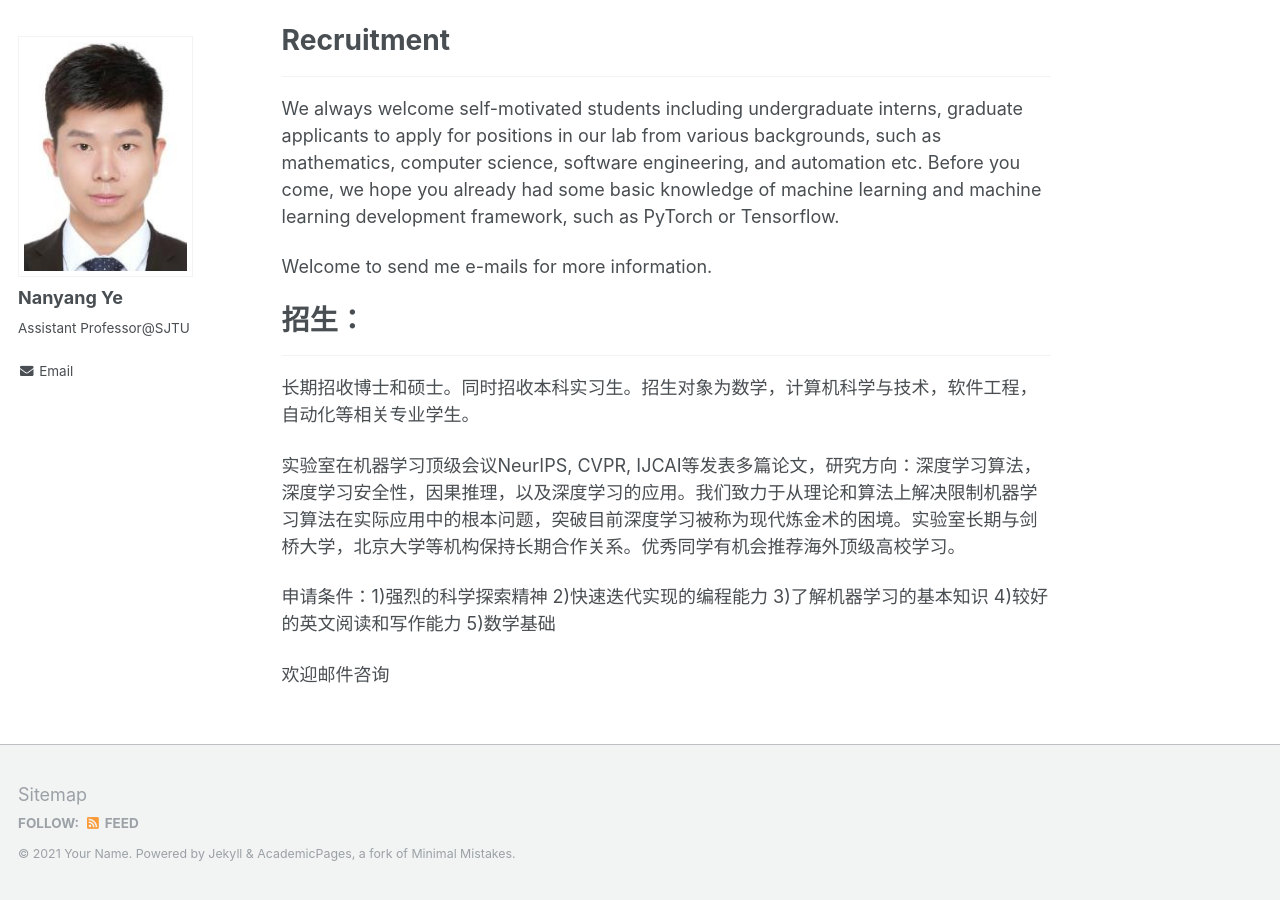
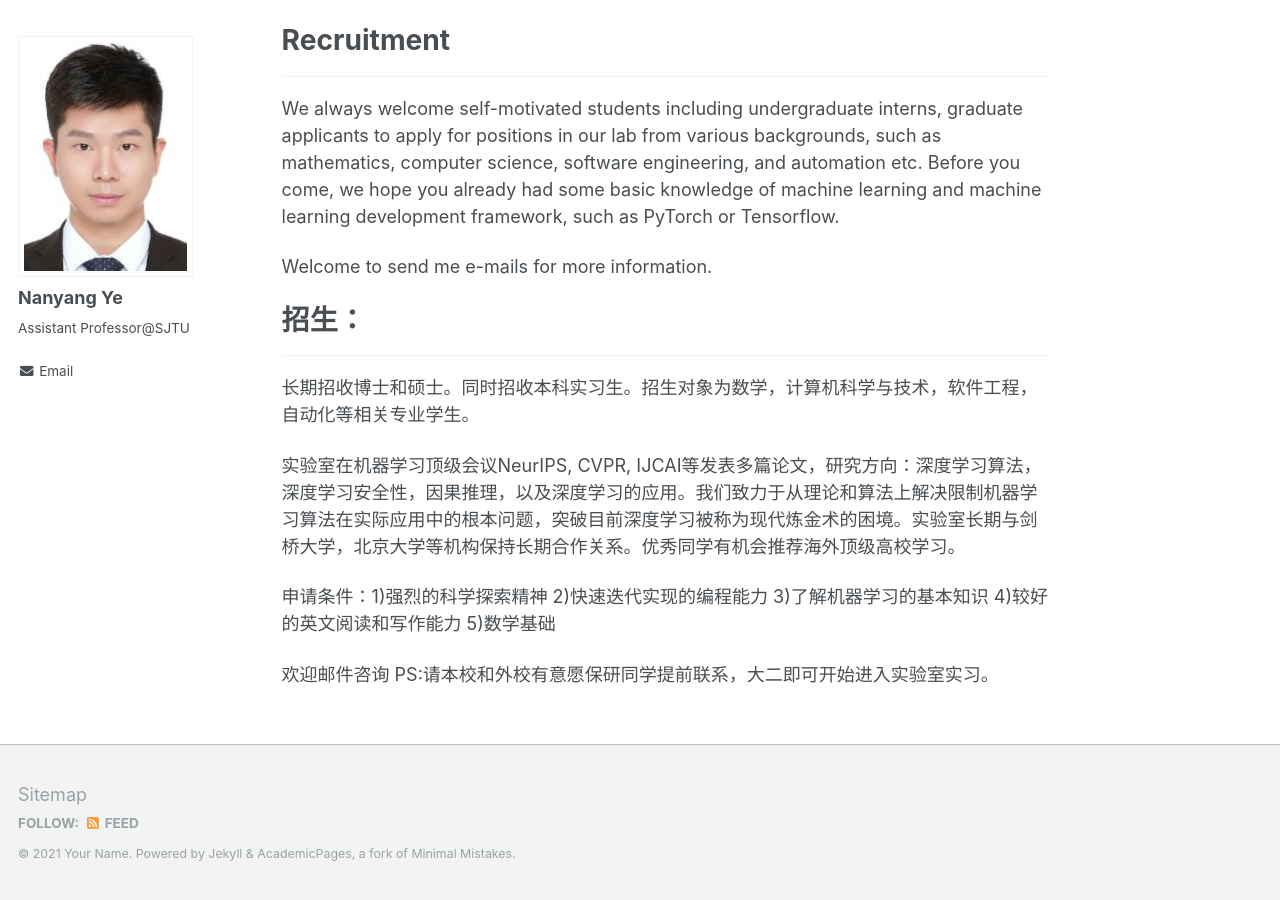
Before and after one commit to ynysjtu/ynysjtu.github.io, a Jekyll site: the page built from _pages/about.md, in a window 1280 px wide and 900 px high, scrolled down 1458 px. Built offline with Jekyll 4.4.1, drawn with Linux system fonts in a browser that asks for light colours.

Commit message:
Update about.md

```diff
--- a/_pages/about.md
+++ b/_pages/about.md
@@ -46,3 +46,4 @@ Welcome to send me e-mails for more information.
 申请条件：1)强烈的科学探索精神 2)快速迭代实现的编程能力 3)了解机器学习的基本知识 4)较好的英文阅读和写作能力 5)数学基础
 
 欢迎邮件咨询
+PS:请本校和外校有意愿保研同学提前联系，大二即可开始进入实验室实习。
```
